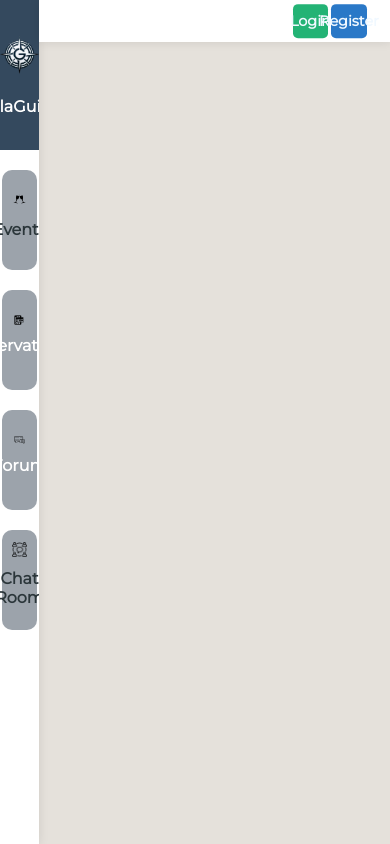
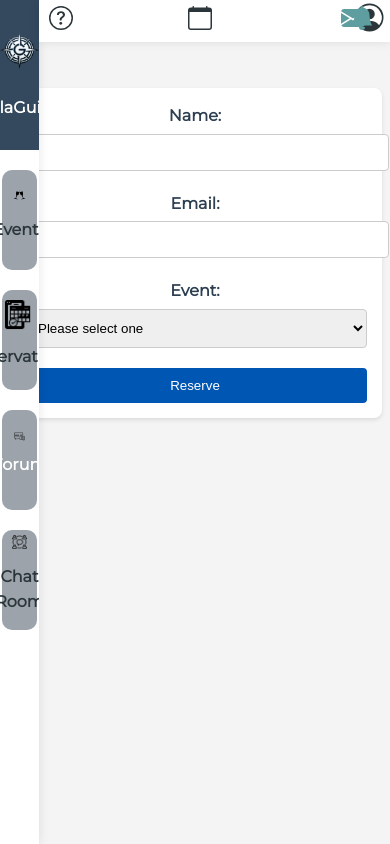
Before and after one commit to sustech-cs304/galaguide, a Vue app in the folder galaguide/: page /reservations in a window 390 px wide. Built offline with nearby package versions, Linux system fonts and the light colour scheme; what v-calendar, vue3-marquee would draw is missing.

Commit message:
fix some bugs and css adjustment

```diff
--- a/galaguide/src/App.vue
+++ b/galaguide/src/App.vue
@@ -7,7 +7,7 @@ import { DatePicker } from "v-calendar";
 import "v-calendar/style.css";
 // import HomePage from "./components/HomePage.vue";
 
-const role = ref(0); // 0 for not logged in, 1 for user, 2 for admin
+const role = ref(2); // 0 for not logged in, 1 for user, 2 for admin
 
 const hoveredOnCalendar = ref(false);
 const hoveredOnAvatar = ref(false);
@@ -89,7 +89,7 @@ function getRoleFromCookie() {
         const roleValue = cookie.split('=')[1]
         role.value = parseInt(roleValue)
     } else {
-        role.value = 0
+        role.value = 1
     }
 }
 
--- a/galaguide/src/components/globe/LeftSideBar.vue
+++ b/galaguide/src/components/globe/LeftSideBar.vue
@@ -10,27 +10,42 @@ defineProps({
     <div class="left-side-bar">
         <div class="bar-logo">
             <router-link to="/"><img src="../../assets/logo.png" alt="logo.png" style="width: 50%; height: auto;" />
-            <h1 style="color: white;">GalaGuide</h1></router-link>
+                <h1 style="color: white;">GalaGuide</h1>
+            </router-link>
         </div>
         <div class="bar-options" style="top: 160px;">
-            <router-link to="/events" v-if="role > 0"><img src="../../assets/events.png" alt="events.png" style="width: 30%; height: auto;" />
-            <h1>Events</h1></router-link>
-            <router-link to="/login" v-else><img src="../../assets/events.png" alt="events.png" style="width: 30%; height: auto;" />
-            <h1>Events</h1></router-link>
+            <router-link to="/events" v-if="role > 0"><img src="../../assets/events.png" alt="events.png"
+                    style="width: 30%; height: auto;" />
+                <h1>Events</h1>
+            </router-link>
+            <router-link to="/login" v-else><img src="../../assets/events.png" alt="events.png"
+                    style="width: 30%; height: auto;" />
+                <h1>Events</h1>
+            </router-link>
         </div>
         <div class="bar-options" style="top: 280px;">
-            <img src="../../assets/reservations.png" alt="reservations.png" style="width: 30%; height: auto;" />
-            <h1>Reservations</h1>
+            <router-link to="/reservations" v-if="role > 0"><img src="../../assets/reservations.png" alt="reservations.png"
+                    style="width: 30%; height: auto;" />
+                <h1>Reservations</h1>
+            </router-link>
+            <router-link to="/login" v-else><img src="../../assets/reservations.png" alt="reservations.png"
+                    style="width: 30%; height: auto;" />
+                <h1>Reservations</h1>
+            </router-link>
         </div>
         <div class="bar-options" style="top: 400px;">
             <img src="../../assets/forum.png" alt="forum.png" style="width: 30%; height: auto;" />
             <h1>Forum</h1>
         </div>
         <div class="bar-options" style="top: 520px;">
-            <router-link to="/chatroom" v-if="role > 0"><img src="../../assets/chat.png" alt="chat.png" style="width: 30%; height: auto;" />
-            <h1>Chat Room</h1></router-link>
-            <router-link to="/login" v-else><img src="../../assets/chat.png" alt="chat.png" style="width: 30%; height: auto;" />
-            <h1>Chat Room</h1></router-link>
+            <router-link to="/chatroom" v-if="role > 0"><img src="../../assets/chat.png" alt="chat.png"
+                    style="width: 30%; height: auto;" />
+                <h1>Chat Room</h1>
+            </router-link>
+            <router-link to="/login" v-else><img src="../../assets/chat.png" alt="chat.png"
+                    style="width: 30%; height: auto;" />
+                <h1>Chat Room</h1>
+            </router-link>
         </div>
     </div>
 </template>
@@ -77,15 +92,16 @@ defineProps({
     font-weight: bold;
 }
 
-.bar-logo:hover{
+.bar-logo:hover {
     background-color: #34495e;
 }
 
-.bar-options:hover{
+.bar-options:hover {
     background-color: #a5adba;
 }
 
-.bar-logo img, .bar-options {
+.bar-logo img,
+.bar-options {
     margin-top: 10px;
     margin-bottom: 10px;
 }
--- /dev/null
+++ b/galaguide/src/components/reservations/ReservationForm.vue
@@ -0,0 +1,148 @@
+<template>
+    <form class="reservation-form" @submit.prevent="validateForm">
+        <!-- Name Field -->
+        <div>
+            <label for="name">Name:</label>
+            <input id="name" v-model.trim="formData.name" type="text" required>
+            <p v-if="errors.name" class="error">{{ errors.name }}</p>
+        </div>
+
+        <!-- Email Field -->
+        <div>
+            <label for="email">Email:</label>
+            <input id="email" v-model.trim="formData.email" type="email" required>
+            <p v-if="errors.email" class="error">{{ errors.email }}</p>
+        </div>
+
+        <!-- Event Selection -->
+        <div>
+            <label for="event">Event:</label>
+            <select id="event" v-model="formData.event" required>
+                <option disabled value="">Please select one</option>
+                <option v-for="event in events" :key="event.id" :value="event.id">
+                    {{ event.title }}
+                </option>
+            </select>
+            <p v-if="errors.event" class="error">{{ errors.event }}</p>
+        </div>
+
+        <button type="submit">Reserve</button>
+    </form>
+</template>
+
+<script>
+export default {
+    name: 'ReservationForm',
+    props: {
+        events: Array,
+    },
+    data() {
+        return {
+            formData: { name: '', email: '', event: '' },
+            errors: {},
+        };
+    },
+    methods: {
+        validateForm() {
+            this.errors = {}; // Reset errors before validation
+            let valid = true;
+
+            // Name validation
+            if (!this.formData.name) {
+                this.errors.name = 'Name is required.';
+                valid = false;
+            }
+
+            // Email validation
+            if (!this.formData.email.match(/^[^\s@]+@[^\s@]+\.[^\s@]+$/)) {
+                this.errors.email = 'A valid email is required.';
+                valid = false;
+            }
+
+            // Event selection validation
+            if (!this.formData.event) {
+                this.errors.event = 'Please select an event.';
+                valid = false;
+            }
+
+            if (valid) {
+                this.submitForm(); // Proceed with form submission if valid
+            }
+        },
+        submitForm() {
+            // Implement submission logic here, potentially involving an API call
+            console.log('Form submitted', this.formData);
+            alert('Reservation successful!'); // Replace with more sophisticated feedback
+        },
+    },
+}
+</script>
+
+<style>
+.error {
+    color: red;
+    font-size: 0.875em;
+}
+
+body {
+    font-family: 'Helvetica Neue', Arial, sans-serif;
+    background-color: #f4f4f4;
+    color: #333;
+    line-height: 1.6;
+}
+
+.reservation-form {
+    background-color: #ffffff;
+    max-width: 600px;
+    margin: 20px auto;
+    padding: 20px;
+    border-radius: 8px;
+    box-shadow: 0 2px 4px rgba(0, 0, 0, 0.1);
+}
+
+.reservation-form label {
+    display: block;
+    margin-bottom: 5px;
+    font-weight: bold;
+}
+
+.reservation-form input[type="text"],
+.reservation-form input[type="email"],
+.reservation-form select {
+    width: 100%;
+    padding: 10px;
+    margin-bottom: 20px;
+    border: 1px solid #ccc;
+    border-radius: 4px;
+}
+
+.reservation-form button {
+    background-color: #0056b3;
+    color: white;
+    padding: 10px 20px;
+    border: none;
+    border-radius: 4px;
+    cursor: pointer;
+}
+
+.reservation-form button:hover {
+    background-color: #004494;
+}
+
+.error {
+    color: #d32f2f;
+    margin-top: -15px;
+    margin-bottom: 15px;
+    font-size: 0.875em;
+}
+
+@media (max-width: 768px) {
+    .reservation-form {
+        padding: 15px;
+    }
+
+    .reservation-form button {
+        width: 100%;
+    }
+}
+</style>
--- /dev/null
+++ b/galaguide/src/components/reservations/ReserveCenter.vue
@@ -0,0 +1,21 @@
+<!-- Reservation center and event -->
+<template>
+    <div class="form">
+        <ReservationForm></ReservationForm>
+    </div>
+</template>
+
+<script>
+import ReservationForm from './ReservationForm.vue'
+export default{
+    name: 'ReserveCenter',
+    components: {
+        ReservationForm
+    }
+}
+</script>
+<style scoped>
+.form{
+    width: 100%;
+}
+</style>
--- a/galaguide/src/components/user/UserLogin.vue
+++ b/galaguide/src/components/user/UserLogin.vue
@@ -94,7 +94,7 @@ const check = (e) => {
   } else {
     // use jwt scheme
     axios
-      .post("/api/user/login", {
+      .post("/user/login", {
         nameOrEmail: user.value.name,
         password: user.value.password,
       })
--- a/galaguide/src/router.js
+++ b/galaguide/src/router.js
@@ -40,7 +40,12 @@ const routes = [
         path: '/logout',
         name: 'UserLogout',
         component: () => import( /* webpackChunkName: "logout" */ './components/user/UserLogout.vue')
-    }
+    },
+    {
+        path: '/reservations',
+        name: 'ReservationCenter',
+        component: () => import( /* webpackChunkName: "reservations" */ './components/reservations/ReserveCenter.vue')
+    },
 ]
 
 const router = createRouter({
```
Also changed, not shown: galaguide/src/components/reservations/EventDetail.vue (added, +12 -0 lines).
